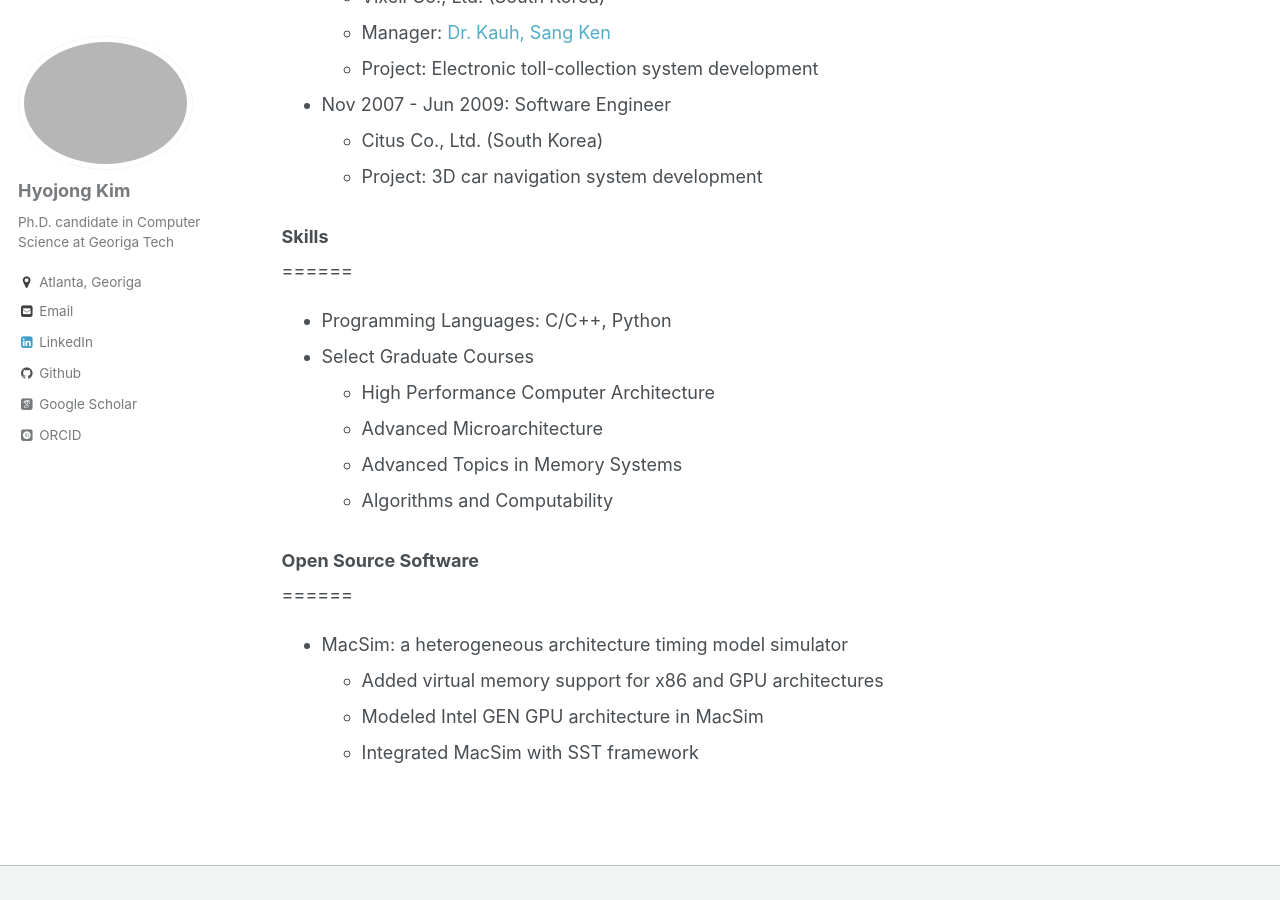
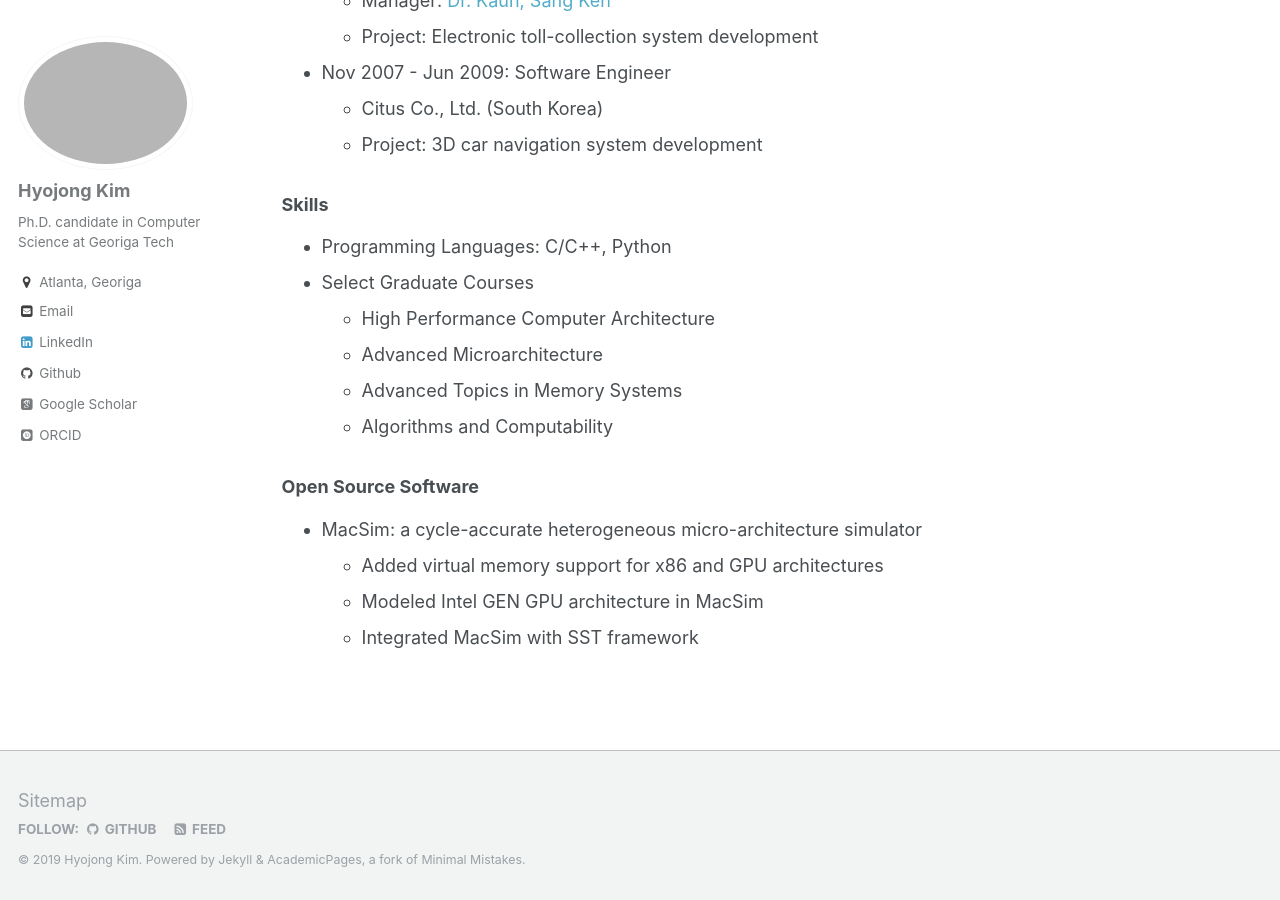
Before and after one commit to hyojongk/hyojongk.github.io, a Jekyll site: the page built from _pages/cv.md, in a window 1280 px wide and 900 px high, scrolled down 1221 px. Built offline with Jekyll 4.4.1, drawn with Linux system fonts in a browser that asks for light colours; some web fonts are replaced; some of the changed text lies outside the part shown.

Commit message:
Update cv.md

```diff
--- a/_pages/cv.md
+++ b/_pages/cv.md
@@ -55,7 +54,6 @@ Computer Architecture, GPUs, Memory Systems, Distributed Computing, Processing i
   * Project: 3D car navigation system development
 
 ### Skills
-======
 * Programming Languages: C/C++, Python
 * Select Graduate Courses
   * High Performance Computer Architecture
@@ -64,8 +62,7 @@ Computer Architecture, GPUs, Memory Systems, Distributed Computing, Processing i
   * Algorithms and Computability
 
 ### Open Source Software
-======
-* MacSim: a heterogeneous architecture timing model simulator
+* MacSim: a cycle-accurate heterogeneous micro-architecture simulator
   * Added virtual memory support for x86 and GPU architectures
   * Modeled Intel GEN GPU architecture in MacSim
   * Integrated MacSim with SST framework
```
Also changed, not shown: other parts of _pages/cv.md (+2 -3 lines).
